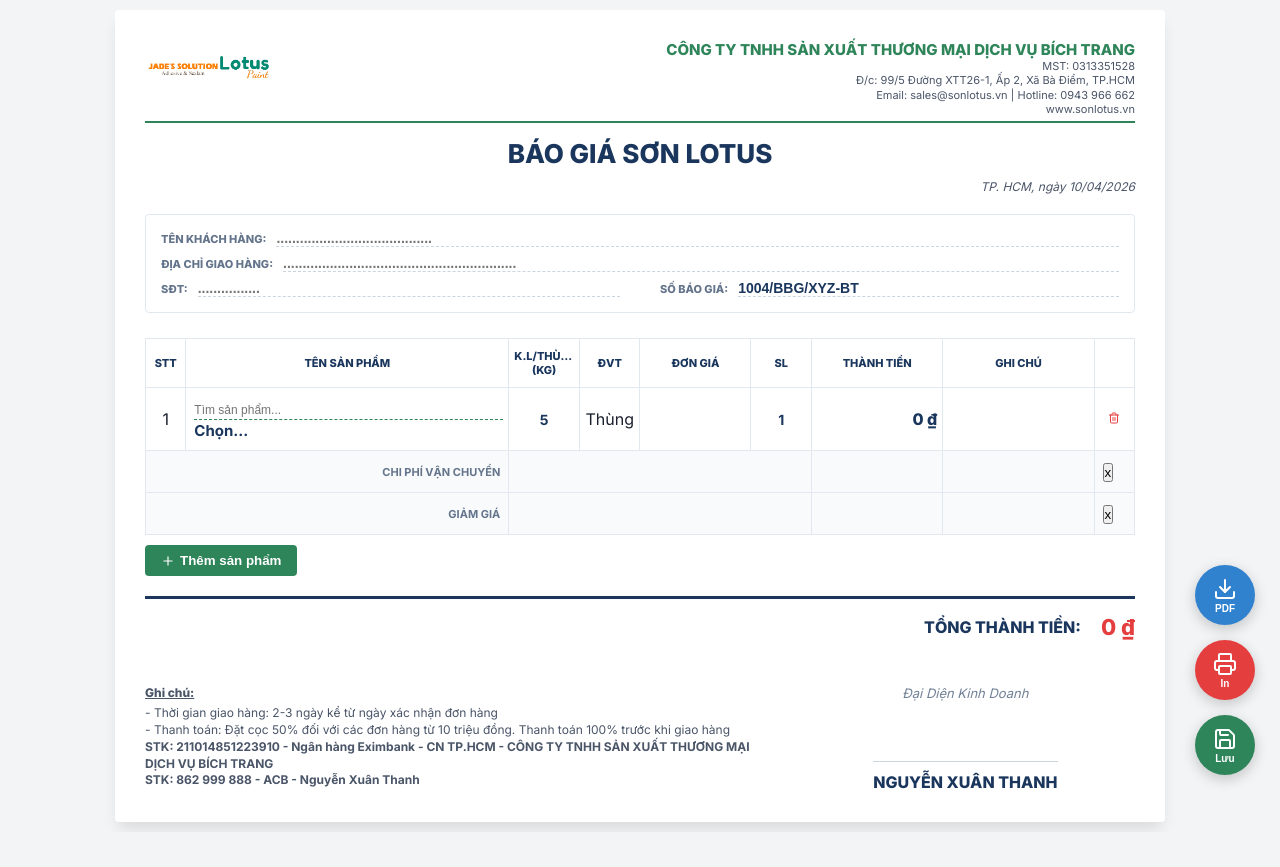
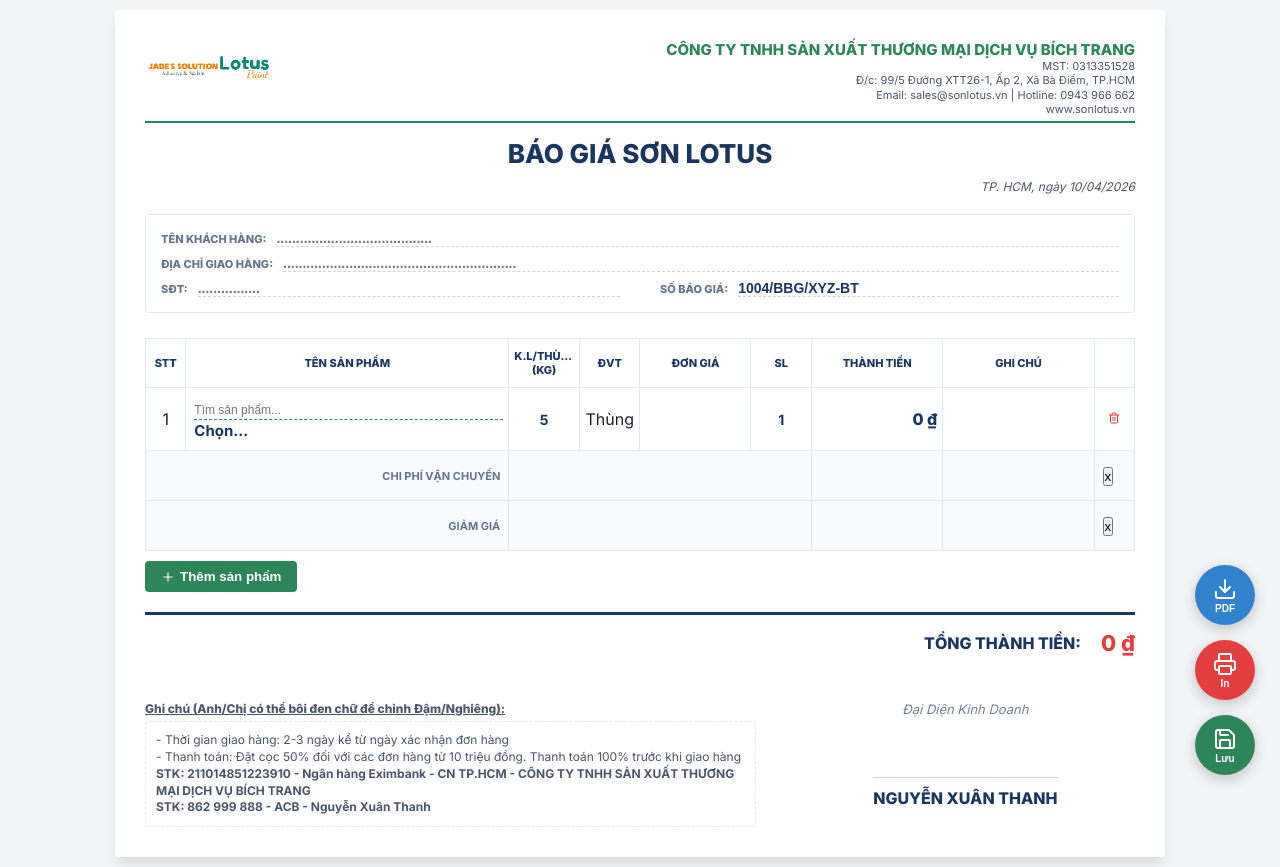
Before and after one commit to aicathanh/app-bao-gia-son, a React (Vite) app: page / in a window 1280 px wide. Before the commit the page ends 832 px from the top, so only its background shows below. Built offline with nearby package versions, Linux system fonts and the light colour scheme.

Commit message:
Desktop refinements: Fixed table borders, alignment, and shipping currency

```diff
--- a/src/components/DesktopApp.jsx
+++ b/src/components/DesktopApp.jsx
@@ -170,13 +170,11 @@
                                             <div className="display-name">{productName || "Chọn..."}</div>
                                         </td>
                                         <td align="center">
-                                            {item.productId ? (
-                                                <select className="clean-input" value={item.size} onChange={(e) => updateItem(item.id, 'size', e.target.value)}>
-                                                    {Object.keys(selectedProduct.p_prices).map(s => <option key={s} value={s}>{s}</option>)}
-                                                </select>
-                                            ) : (
+                                            <div className="clean-input center">
+                                                {item.productId ? selectedProduct.p_prices[item.size] && item.size : (
                                                     <input className="clean-input center" type="text" value={item.size} onChange={(e) => updateItem(item.id, 'size', e.target.value)} />
                                                 )}
+                                            </div>
                                         </td>
                                         <td align="center">Thùng</td>
                                         <td align="right">
@@ -210,15 +208,18 @@
                                 <tr className="cost-row">
                                     <td colSpan="2" className="label-cell">CHI PHÍ VẬN CHUYỂN</td>
                                     <td colSpan="4"></td>
-                                    <td align="right">
+                                    <td align="right" style={{ position: 'relative' }}>
+                                        <div className="clean-input right">
                                             <input
                                                 className="clean-input right"
                                                 type="text"
-                                            value={shipping.value ? formatCurrency(shipping.value).replace('₫', '').trim() : ''}
-                                            onChange={(e) => setShipping({...shipping, value: parseInt(e.target.value.replace(/\./g, '')) || 0})}
+                                                value={shipping.value ? formatCurrency(shipping.value).trim() : ''}
+                                                onChange={(e) => setShipping({...shipping, value: parseInt(e.target.value.replace(/[^0-9]/g, '')) || 0})}
+                                                style={{ paddingRight: '0' }}
                                             />
+                                        </div>
                                     </td>
-                                    <td>
+                                    <td style={{ borderRight: '1px solid #e2e8f0' }}>
                                         <input type="text" className="note-input clean-input" value={shipping.note} onChange={(e) => setShipping({...shipping, note: e.target.value})} placeholder="" style={{ fontWeight: 'normal', color: '#4a5568' }} />
                                     </td>
                                     <td colSpan="1" className="no-print"><button onClick={() => setShipping({...shipping, visible: false, value: 0})}>x</button></td>
@@ -229,14 +230,17 @@
                                     <td colSpan="2" className="label-cell">GIẢM GIÁ</td>
                                     <td colSpan="4"></td>
                                     <td align="right">
+                                        <div className="clean-input right">
                                             <input
                                                 className="clean-input right"
                                                 type="text"
-                                            value={discount.value ? '-' + formatCurrency(discount.value).replace('₫', '').trim() : ''}
-                                            onChange={(e) => setDiscount({...discount, value: parseInt(e.target.value.replace(/[\.\-]/g, '')) || 0})}
+                                                value={discount.value ? '-' + formatCurrency(discount.value).trim() : ''}
+                                                onChange={(e) => setDiscount({...discount, value: parseInt(e.target.value.replace(/[^0-9]/g, '')) || 0})}
+                                                style={{ paddingRight: '0' }}
                                             />
+                                        </div>
                                     </td>
-                                    <td>
+                                    <td style={{ borderRight: '1px solid #e2e8f0' }}>
                                         <input type="text" className="note-input clean-input" value={discount.note} onChange={(e) => setDiscount({...discount, note: e.target.value})} placeholder="" style={{ fontWeight: 'normal', color: '#4a5568' }} />
                                     </td>
                                     <td colSpan="1" className="no-print"><button onClick={() => setDiscount({...discount, visible: false, value: 0})}>x</button></td>
@@ -257,8 +261,11 @@
 
                 <div className="footer-section">
                     <div className="notes-container">
-                        <div className="notes-title">Ghi chú:</div>
-                        <div className="editable-notes" contentEditable dangerouslySetInnerHTML={{ __html: `
+                        <div className="notes-title">Ghi chú (Anh/Chị có thể bôi đen chữ để chỉnh Đậm/Nghiêng):</div>
+                        <div className="editable-notes"
+                            style={{ border: '1px dashed #e2e8f0', padding: '10px', borderRadius: '4px', minHeight: '60px' }}
+                            contentEditable
+                            dangerouslySetInnerHTML={{ __html: `
                             - Thời gian giao hàng: 2-3 ngày kể từ ngày xác nhận đơn hàng<br/>
                             - Thanh toán: Đặt cọc 50% đối với các đơn hàng từ 10 triệu đồng. Thanh toán 100% trước khi giao hàng<br/>
                             <b>STK: 211014851223910 - Ngân hàng Eximbank - CN TP.HCM - CÔNG TY TNHH SẢN XUẤT THƯƠNG MẠI DỊCH VỤ BÍCH TRANG</b><br/>
--- a/src/styles/index.css
+++ b/src/styles/index.css
@@ -89,6 +89,7 @@
 .quotation-table th, .quotation-table td {
   padding: 10px 5px;
   border: 1px solid #e2e8f0;
+  border-right: 1px solid #e2e8f0 !important;
   overflow: hidden;
   text-overflow: ellipsis;
 }
```
Lines whose indentation alone changed are shown as unchanged.
